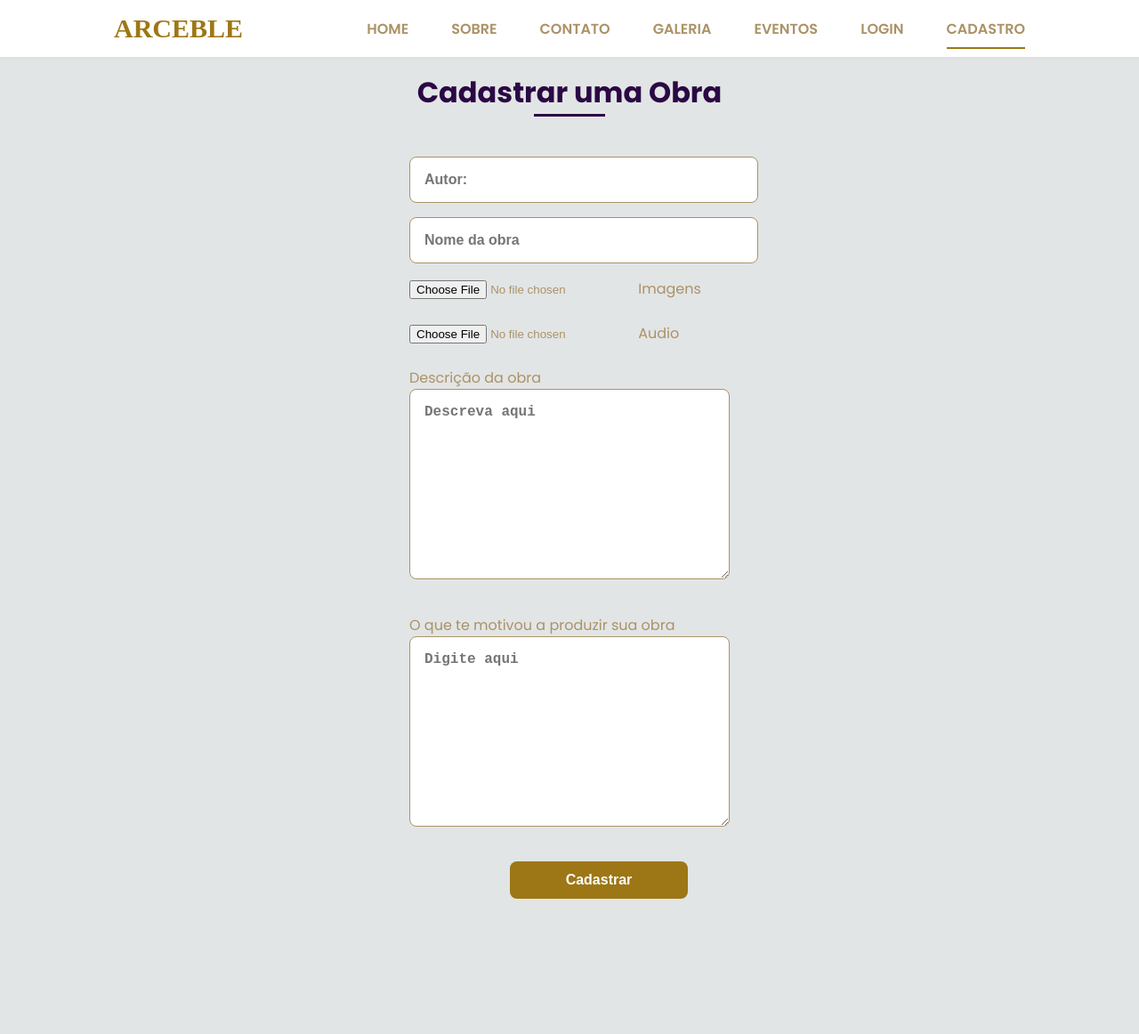
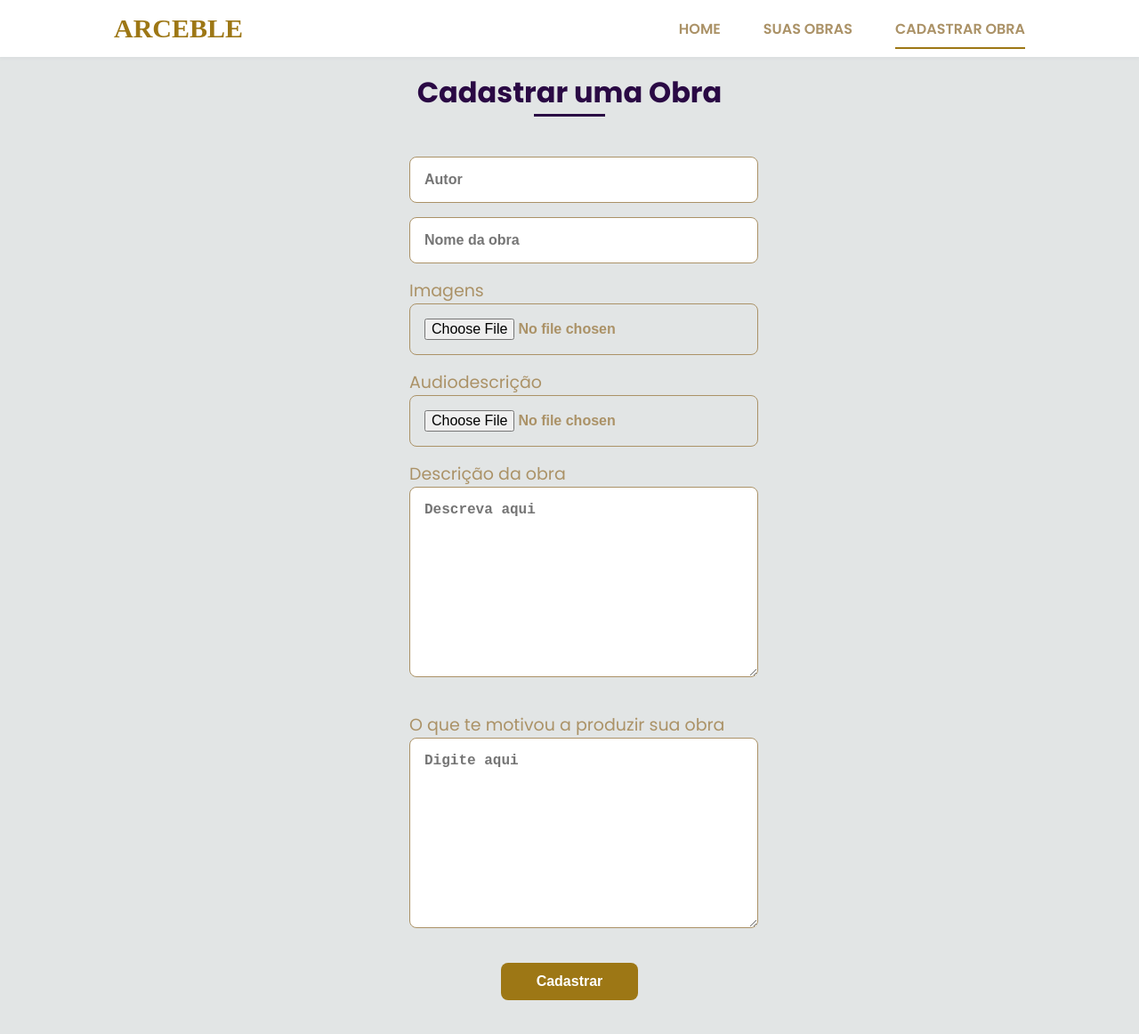
Before and after one commit to Luna2225/Galeria-virtual-acess-vel, a plain HTML site: page cadastro_obra.html in a window 1280 px wide. Shown: the whole page at 89% size. Before the commit the page ends 1016 px from the top, so only its background shows below. Drawn offline with Linux system fonts and the light colour scheme.

Commit message:
Atualizando

```diff
--- a/assets/css/teste.css
+++ b/assets/css/teste.css
@@ -354,7 +354,7 @@ img{
 
 /* ===== CONTACT =====*/
 .contact__input{
-  width: 100%;
+  width: 392px;
   font-size: var(--normal-font-size);
   font-weight: var(--font-semi);
   padding: 1rem;
@@ -388,11 +388,10 @@ img{
   outline: none;
   font-size: var(--normal-font-size);
   cursor: pointer;
-  background-color: #9D7715;
-  position: absolute;
-  left: 573px;
-  text-align: center;
-  width: 200px;
+  margin-left: auto;
+  margin-right: auto;
+  background: #9D7715;
+  align-items: center;
 }
 .button2 button{
   display: block;
@@ -405,6 +404,9 @@ img{
   left: 573px;
   text-align: center;
   width: 200px;
+}
+label{
+  font-size: 19px;
 }
 
 /* ===== FOOTER =====*/
--- a/cadastro_obra.html
+++ b/cadastro_obra.html
@@ -1,5 +1,6 @@
 <!DOCTYPE html>
 <html lang="en">
+
 <head>
     <meta charset="UTF-8">
     <meta http-equiv="X-UA-Compatible" content="IE=edge">
@@ -7,6 +8,7 @@
     <title>Document</title>
     <link rel="stylesheet" href="assets/css/teste.css">
 </head>
+
 <body>
     <header class="l-header">
         <nav class="nav bd-grid">
@@ -17,12 +19,12 @@
             <div class="nav__menu" id="nav-menu">
                 <ul class="nav__list">
                     <li class="nav__item"><a href="teste2.html" class="nav__link ">HOME</a></li>
-                    <li class="nav__item"><a href="sobre.html" class="nav__link">SOBRE</a></li>
-                    <li class="nav__item"><a href="contato.html" class="nav__link">CONTATO</a></li>
-                    <li class="nav__item"><a href="#" class="nav__link">GALERIA</a></li>
+                    <li class="nav__item"><a href="sobre.html" class="nav__link">SUAS OBRAS</a></li>
+                    <li class="nav__item"><a href="contato.html" class="nav__link active">CADASTRAR OBRA</a></li>
+                    <!-- <li class="nav__item"><a href="#" class="nav__link">GALERIA</a></li>
                     <li class="nav__item"><a href="#" class="nav__link">EVENTOS</a></li>
                     <li class="nav__item"><a href="login.html" class="nav__link">LOGIN</a></li>
-                    <li class="nav__item"><a href="#" class="nav__link active">CADASTRO</a></li>
+                    <li class="nav__item"><a href="#" class="nav__link active">CADASTRO</a></li> -->
                 </ul>
             </div>
 
@@ -35,25 +37,25 @@
         <div class="contact__container bd-grid">
             <form class="contact__form">
                 <h2 class="section-title">Cadastrar uma Obra</h2>
-        <input type="text" placeholder="Autor:" class="input1">
+                <input type="text" placeholder="Autor" class="input1">
                 <input type="text" placeholder="Nome da obra" class="input1">
-        <div class="input-group mb-3">
-            <input type="file" class="form-control" id="inputGroupFile02">
-            <label class="input-group-text" for="inputGroupFile02">Imagens</label>
-          </div><br>
-          <div class="input-group mb-3">
-            <input type="file" class="form-control" id="inputGroupFile02">
-            <label class="input-group-text" for="inputGroupFile02">Audio</label>
-          </div><br>
-        <p>
+
+                <label class="input-group-text" for="inputGroupFile02">Imagens</label><br>
+                <input type="file" class="input1" id="inputGroupFile02">
+
+                <label class="input-group-text" for="inputGroupFile02">Audiodescrição</label><br>
+                <input type="file" class="input1" id="inputGroupFile02">
+
                 <label>Descrição da obra</label><br>
-        <textarea name="" id="" cols="0" rows="10" class="contact__input" required placeholder="Descreva aqui"></textarea>
-        </p>
+                <textarea name="" id="" cols="0" rows="10" class="contact__input" required
+                    placeholder="Descreva aqui"></textarea>
                 <label>O que te motivou a produzir sua obra</label><br>
-        <textarea name="" id="" cols="0" rows="10" class="contact__input" required placeholder="Digite aqui"></textarea>
+                <textarea name="" id="" cols="0" rows="10" class="contact__input" required
+                    placeholder="Digite aqui"></textarea>
                 <input type="button" value="Cadastrar" class="button1 button">
             </form>
         </div>
     </section>
 </body>
+
 </html>
```
Also changed, not shown: pagina_inicial/cadastro.html (+2 -2 lines), pagina_inicial/contato.html (+2 -2 lines), pagina_inicial/descricao_obra.html (+9 -9 lines), pagina_inicial/index.html (+2 -2 lines), pagina_inicial/login.html (+2 -2 lines), pagina_inicial/sobre.html (+2 -2 lines). Lines whose indentation alone changed are shown as unchanged.
